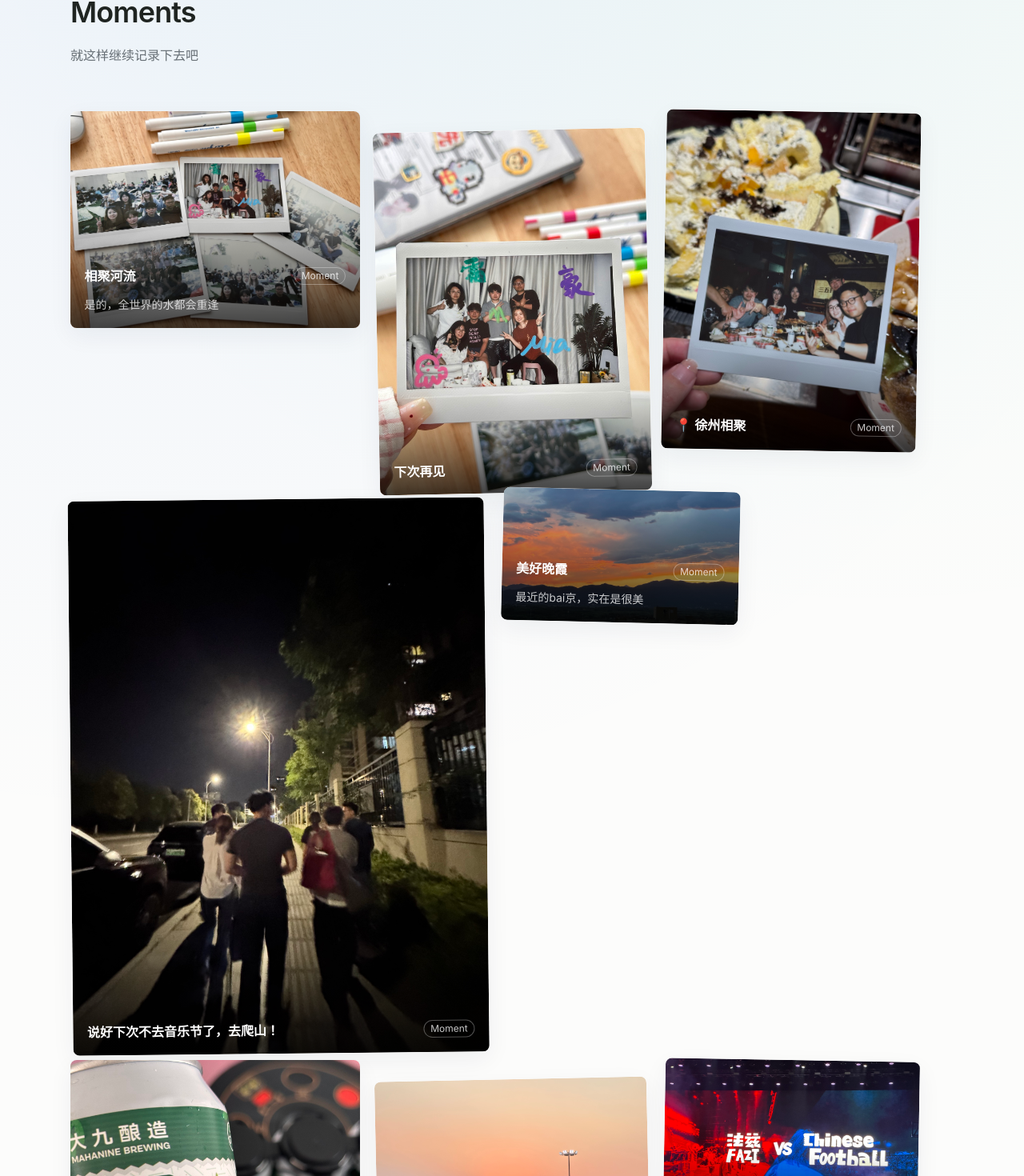
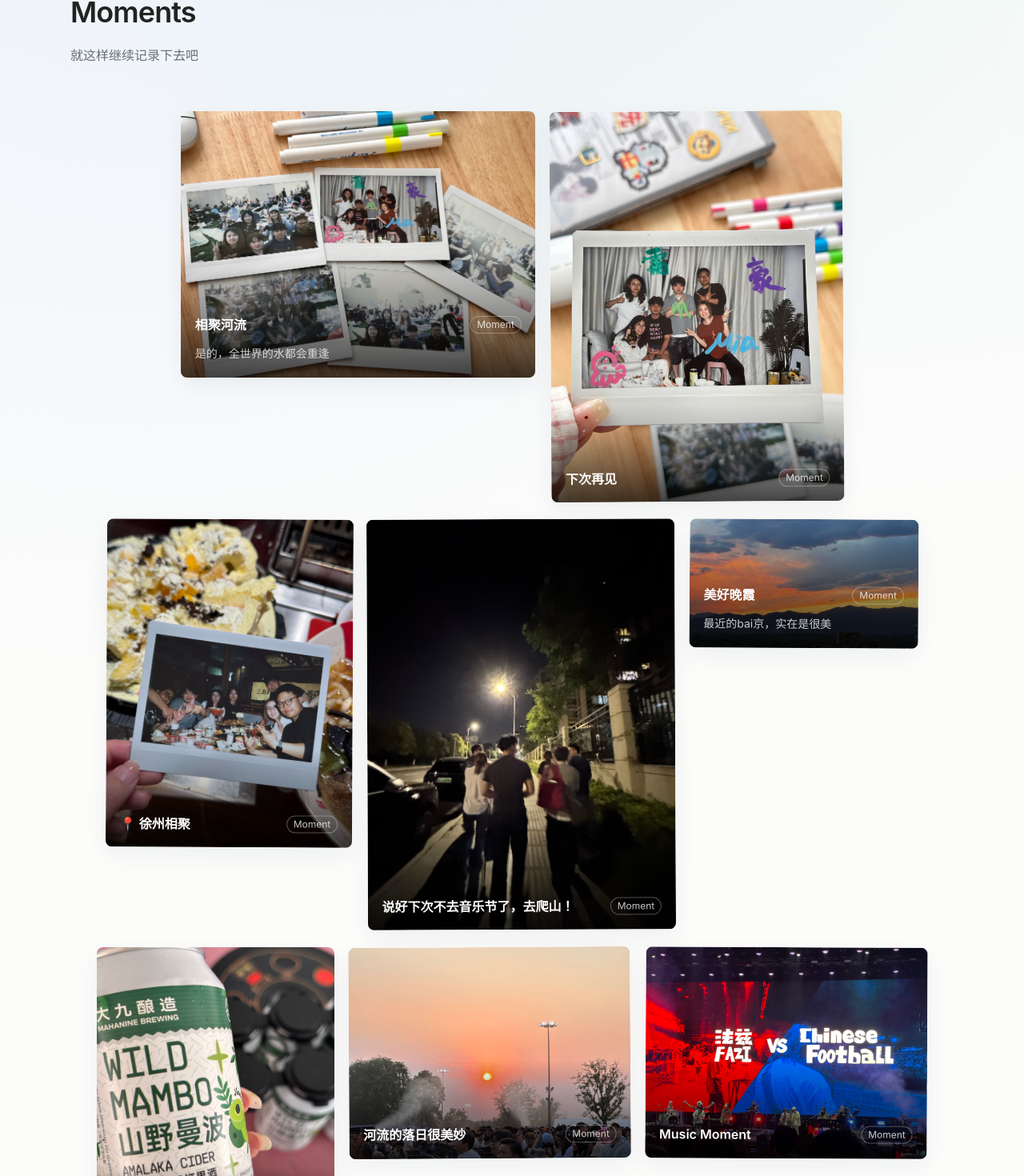
Before and after one commit to Mia-xia/hey-mia, a Next.js app: page /moments in a window 1280 px wide. Shown: the part 133-1603 px from the top of the page at 80% size. Built offline with nearby package versions, Linux system fonts and the light colour scheme; no server answers.

Commit message:
Refine moments mosaic layout

```diff
--- a/app/globals.css
+++ b/app/globals.css
@@ -480,6 +480,7 @@ body {
   flex-direction: column;
   gap: 1rem;
   align-items: flex-start;
+  justify-content: center;
 }
 
 .moments-mosaic-card {
@@ -500,21 +501,19 @@ body {
 }
 
 .moments-mosaic-card[data-size="1"] {
-  --moment-tilt: -1.2deg;
-  --moment-shift: 1.5rem;
+  --moment-tilt: -0.35deg;
 }
 
 .moments-mosaic-card[data-size="2"] {
-  --moment-tilt: 1deg;
+  --moment-tilt: 0.28deg;
 }
 
 .moments-mosaic-card[data-size="3"] {
-  --moment-tilt: -0.6deg;
-  --moment-shift: 0.75rem;
+  --moment-tilt: -0.22deg;
 }
 
 .moments-mosaic-card[data-size="4"] {
-  --moment-tilt: 1.3deg;
+  --moment-tilt: 0.34deg;
 }
 
 .moments-mosaic-image {
@@ -711,7 +710,8 @@ body {
   .moments-mosaic {
     flex-direction: row;
     flex-wrap: wrap;
-    gap: 1.25rem;
+    gap: 1.15rem;
+    row-gap: 1.35rem;
   }
 
   .moments-mosaic-card {
@@ -721,27 +721,37 @@ body {
 
 @media (min-width: 1040px) {
   .moments-mosaic-card {
-    width: calc(33.333% - 0.84rem);
+    width: calc(31% - 0.78rem);
   }
 
-  .moments-mosaic-card[data-size="0"] {
-    width: calc(34% - 0.84rem);
+  .moments-mosaic-card:nth-child(1) {
+    width: calc(41% - 0.58rem);
   }
 
-  .moments-mosaic-card[data-size="1"] {
-    width: calc(32% - 0.84rem);
+  .moments-mosaic-card:nth-child(2) {
+    width: calc(34% - 0.58rem);
   }
 
-  .moments-mosaic-card[data-size="2"] {
-    width: calc(30% - 0.84rem);
+  .moments-mosaic-card:nth-child(3) {
+    width: calc(29% - 0.78rem);
   }
 
-  .moments-mosaic-card[data-size="3"] {
-    width: calc(48% - 0.625rem);
+  .moments-mosaic-card:nth-child(4) {
+    width: calc(36% - 0.78rem);
   }
 
-  .moments-mosaic-card[data-size="4"] {
-    width: calc(28% - 0.84rem);
+  .moments-mosaic-card:nth-child(5) {
+    width: calc(27% - 0.78rem);
+  }
+
+  .moments-mosaic-card:nth-child(6),
+  .moments-mosaic-card:nth-child(9) {
+    width: calc(28% - 0.78rem);
+  }
+
+  .moments-mosaic-card:nth-child(7),
+  .moments-mosaic-card:nth-child(8) {
+    width: calc(33% - 0.78rem);
   }
 }
 
```
